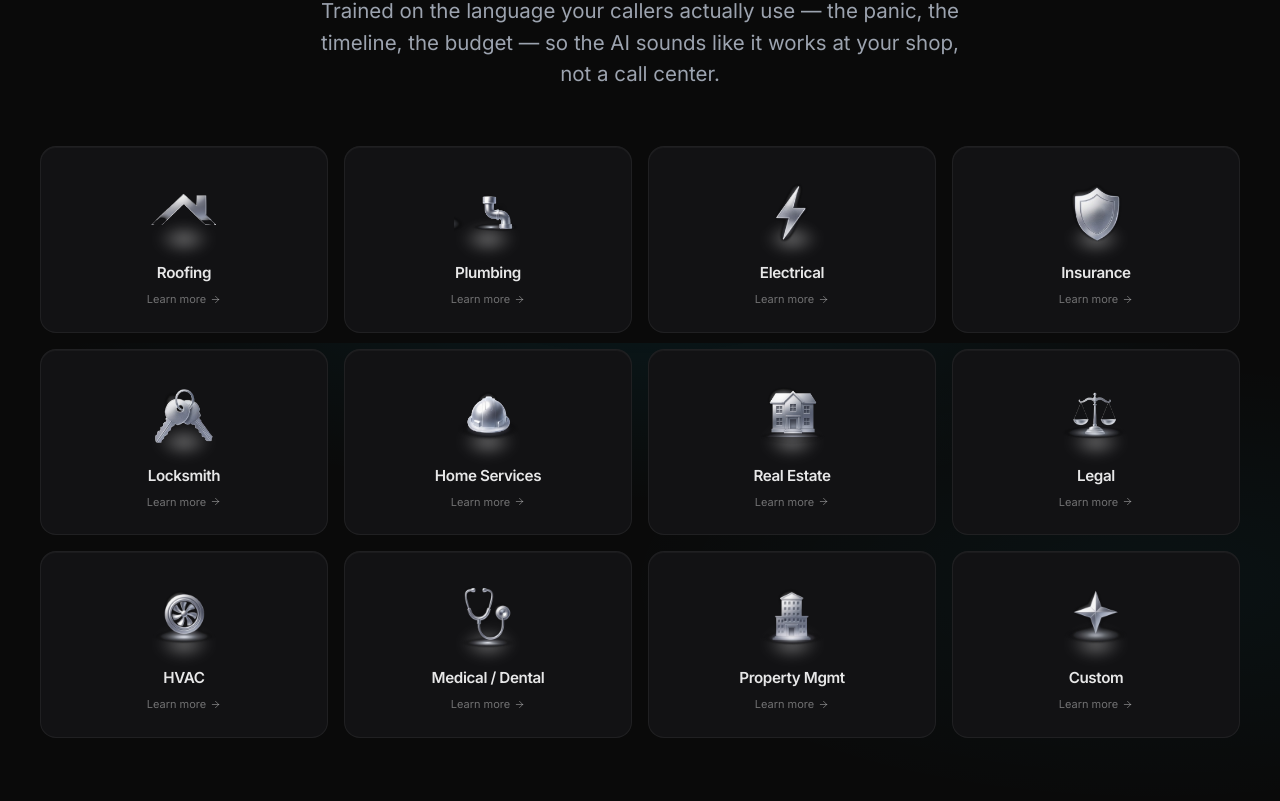
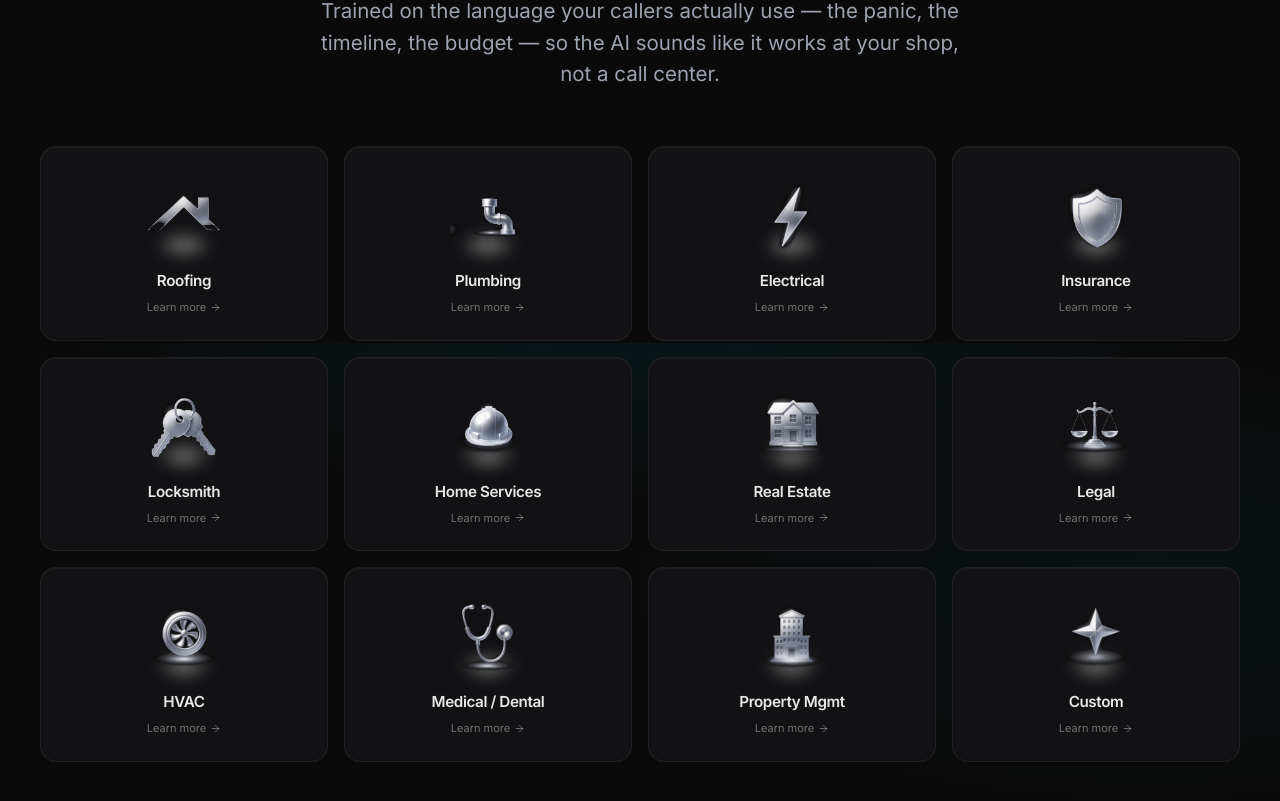
Before and after one commit to MattymBaylor/gms-website-3.0-perplexity, a Next.js app: page / in a window 1280 px wide. Shown: the part 2057-2858 px from the top of the page. Built offline with nearby package versions, Linux system fonts and the light colour scheme.

Commit message:
Industries: bump metallic icons ~10%

```diff
--- a/components/sections/Industries.tsx
+++ b/components/sections/Industries.tsx
@@ -79,10 +79,10 @@ export function Industries() {
                   aria-hidden="true"
                 />
 
-                <span className="relative z-10 flex h-[4.75rem] w-full items-center justify-center sm:h-[5.25rem]">
+                <span className="relative z-10 flex h-[5.25rem] w-full items-center justify-center sm:h-[5.75rem]">
                   {/* White under-light */}
                   <span
-                    className="pointer-events-none absolute bottom-0 left-1/2 h-8 w-14 -translate-x-1/2 rounded-[100%] opacity-80 blur-[6px] transition-opacity duration-300 group-hover:opacity-0"
+                    className="pointer-events-none absolute bottom-0 left-1/2 h-9 w-16 -translate-x-1/2 rounded-[100%] opacity-80 blur-[6px] transition-opacity duration-300 group-hover:opacity-0"
                     style={{
                       background:
                         'radial-gradient(ellipse at center, rgba(255,255,255,0.48) 0%, rgba(255,255,255,0.1) 50%, transparent 72%)',
@@ -91,7 +91,7 @@ export function Industries() {
                   />
                   {/* Green under-light */}
                   <span
-                    className="pointer-events-none absolute bottom-0 left-1/2 h-8 w-14 -translate-x-1/2 rounded-[100%] opacity-0 blur-[6px] transition-opacity duration-300 group-hover:opacity-100"
+                    className="pointer-events-none absolute bottom-0 left-1/2 h-9 w-16 -translate-x-1/2 rounded-[100%] opacity-0 blur-[6px] transition-opacity duration-300 group-hover:opacity-100"
                     style={{
                       background: `radial-gradient(ellipse at center, rgba(${HOVER_GREEN},0.55) 0%, rgba(${HOVER_GREEN},0.16) 50%, transparent 72%)`,
                     }}
@@ -101,9 +101,9 @@ export function Industries() {
                   <Image
                     src={`/industries/icons/${i.icon}.png`}
                     alt=""
-                    width={112}
-                    height={112}
-                    className="relative z-10 h-[4rem] w-[4rem] object-contain transition-[filter,transform] duration-300 group-hover:scale-[1.03] group-hover:[filter:sepia(0.4)_hue-rotate(72deg)_saturate(0.88)_brightness(1.06)] sm:h-[4.5rem] sm:w-[4.5rem]"
+                    width={124}
+                    height={124}
+                    className="relative z-10 h-[4.4rem] w-[4.4rem] object-contain transition-[filter,transform] duration-300 group-hover:scale-[1.03] group-hover:[filter:sepia(0.4)_hue-rotate(72deg)_saturate(0.88)_brightness(1.06)] sm:h-[4.95rem] sm:w-[4.95rem]"
                     aria-hidden="true"
                   />
                 </span>
```
